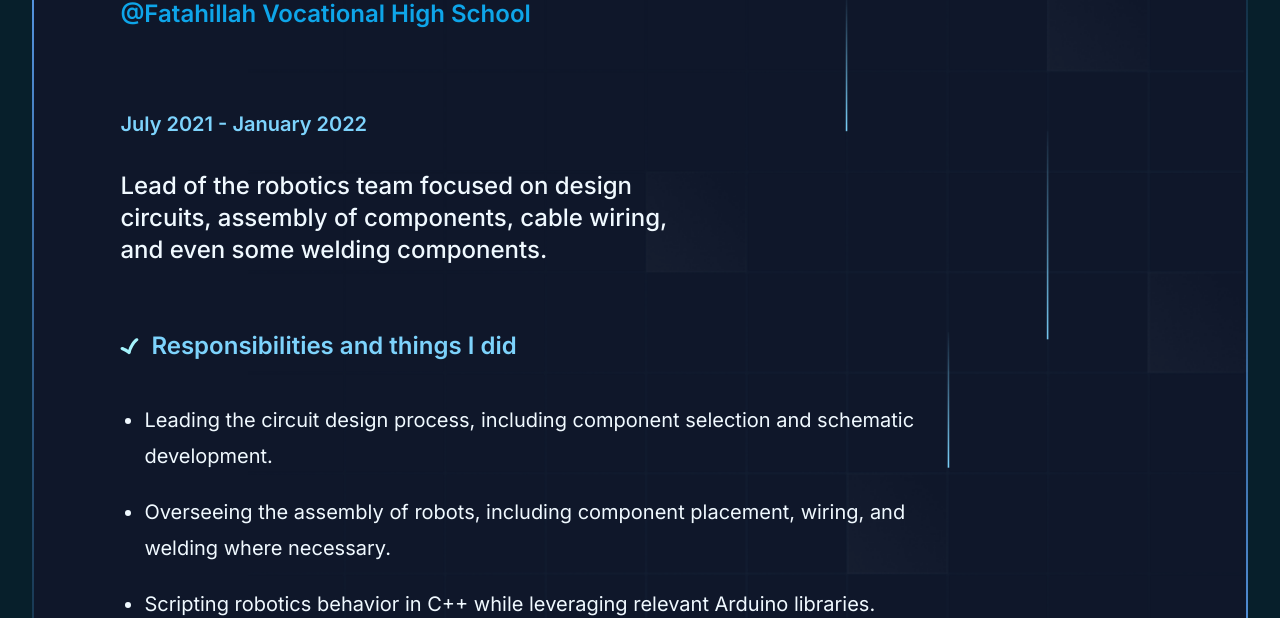
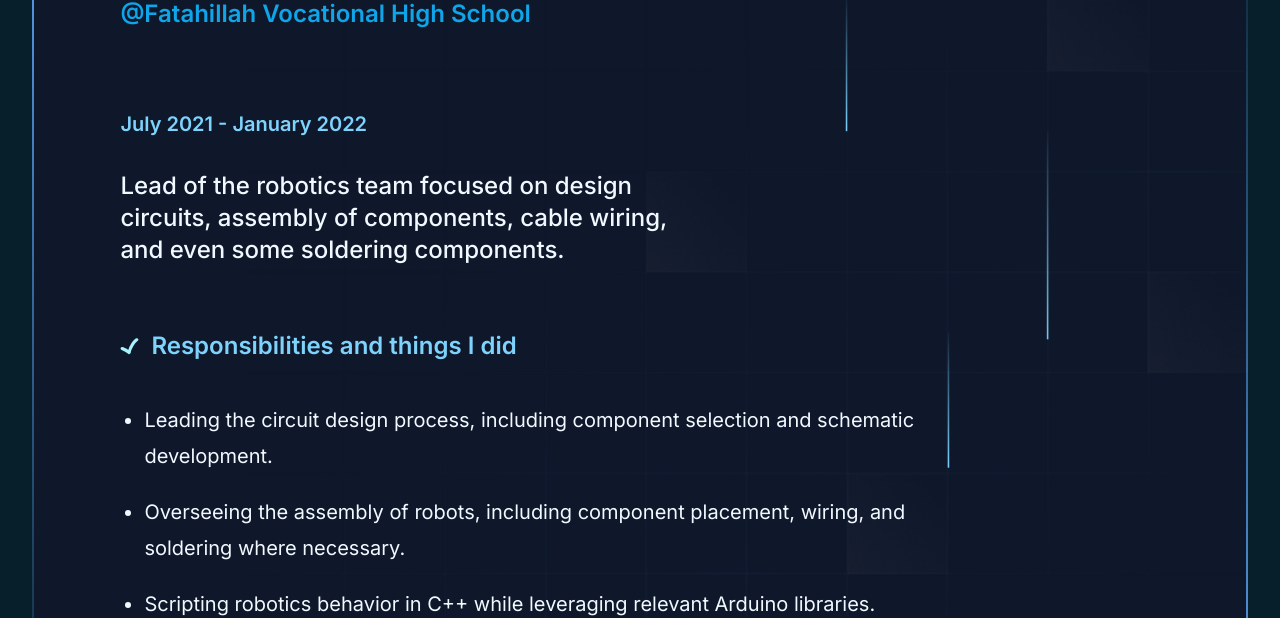
Before and after one commit to Nopalogic/naufaladhi, a Next.js app: page / in a window 1280 px wide. Shown: the part 2983-3601 px from the top of the page. Built offline with nearby package versions, Linux system fonts and the light colour scheme.

Commit message:
fix: fix sentences

```diff
--- a/src/components/experience/items/RoboticsExperience.tsx
+++ b/src/components/experience/items/RoboticsExperience.tsx
@@ -4,7 +4,7 @@ import Ournament from "/public/images/experience-ournament-blue.png";
 export default function RoboticsExperience() {
   const responsibilities = [
     "Leading the circuit design process, including component selection and schematic development.",
-    "Overseeing the assembly of robots, including component placement, wiring, and welding where necessary.",
+    "Overseeing the assembly of robots, including component placement, wiring, and soldering where necessary.",
     "Scripting robotics behavior in C++ while leveraging relevant Arduino libraries.",
     "Collaborate with science teachers to develop robots using solar panels for self-powered operation.",
   ];
@@ -46,7 +46,7 @@ export default function RoboticsExperience() {
             </h4>
             <p className="leading-140 mt-8 max-w-[570px] text-xl font-medium text-sky-50 md:text-2xl">
               Lead of the robotics team focused on design circuits, assembly of
-              components, cable wiring, and even some welding components.
+              components, cable wiring, and even some soldering components.
             </p>
             <h4 className="mt-10 flex flex-col space-y-3 text-xl font-semibold text-sky-300 sm:mt-16 sm:flex-row sm:items-center sm:space-x-3 sm:space-y-0 md:text-2xl">
               <svg
```
